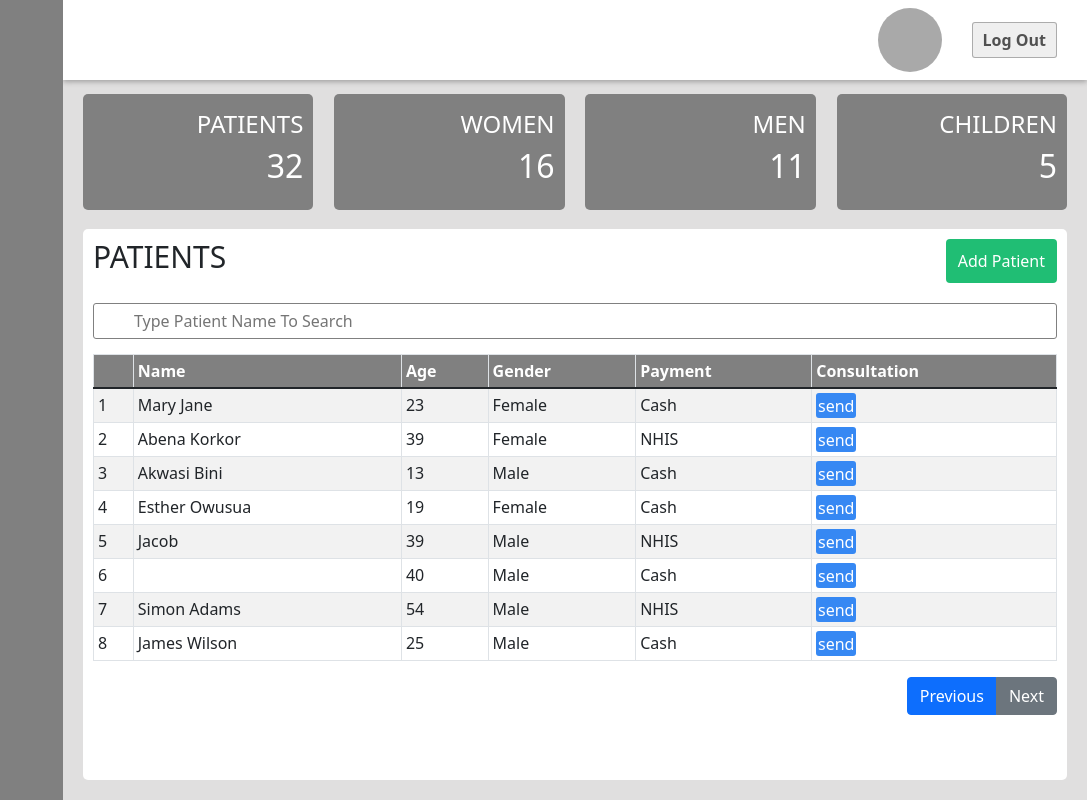
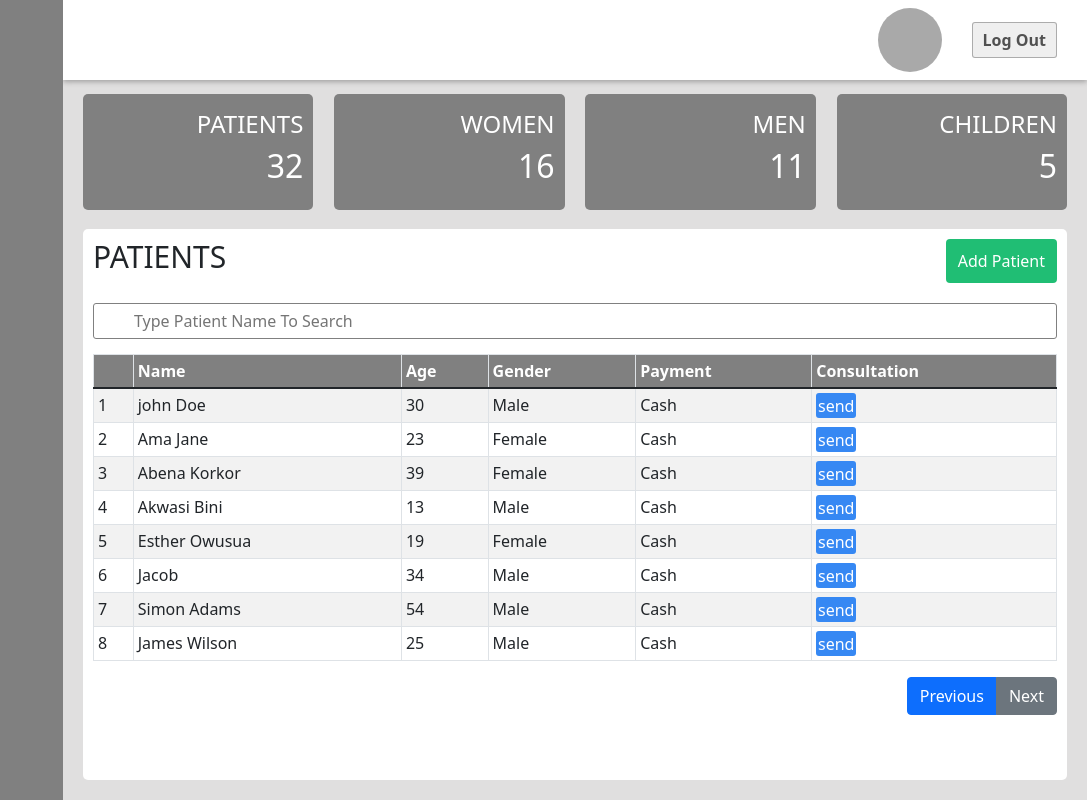
Before and after one commit to yoshiodei/e-clinic, a React (Create React App) app: page / in a window 1280 px wide. Shown: the whole page, without its empty margins (193-1280 px from the left). Built offline with nearby package versions, Linux system fonts and the light colour scheme.

Commit message:
render drilled prop values

```diff
--- a/src/pages/Patients/Patients.js
+++ b/src/pages/Patients/Patients.js
@@ -2,8 +2,7 @@ import React from "react";
 import "./Patients.css";
 import { Button, ButtonGroup, Table } from "react-bootstrap";
 
-const Patients = ({ name, age, gender, paymentMethod }) => {
-  console.log(age);
+const Patients = ({ patients }) => {
   return (
     <div className="patients">
       <div className="patients_header">
@@ -28,86 +27,18 @@ const Patients = ({ name, age, gender, paymentMethod }) => {
             </tr>
           </thead>
           <tbody>
+            {patients.map((patient, index) => (
               <tr>
-              <td>1</td>
-              <td>Mary Jane</td>
-              <td>23</td>
-              <td>Female</td>
+                <td>{index + 1}</td>
+                <td>{patient.name}</td>
+                <td>{patient.age}</td>
+                <td>{patient.gender}</td>
                 <td>Cash</td>
                 <td>
                   <button className="tablebtns">send</button>
                 </td>
               </tr>
-            <tr>
-              <td>2</td>
-              <td>Abena Korkor</td>
-              <td>39</td>
-              <td>Female</td>
-              <td>NHIS</td>
-              <td>
-                <button className="tablebtns">send</button>
-              </td>
-            </tr>
-            <tr>
-              <td>3</td>
-              <td>Akwasi Bini</td>
-              <td>13</td>
-              <td>Male</td>
-              <td>Cash</td>
-              <td>
-                <button className="tablebtns">send</button>
-              </td>
-            </tr>
-            <tr>
-              <td>4</td>
-              <td>Esther Owusua</td>
-              <td>19</td>
-              <td>Female</td>
-              <td>Cash</td>
-              <td>
-                <button className="tablebtns">send</button>
-              </td>
-            </tr>
-            <tr>
-              <td>5</td>
-              <td>Jacob</td>
-              <td>39</td>
-              <td>Male</td>
-              <td>NHIS</td>
-              <td>
-                <button className="tablebtns">send</button>
-              </td>
-            </tr>
-            <tr>
-              <td>6</td>
-              <td>{name}</td>
-              <td>40</td>
-              <td>Male</td>
-              <td>Cash</td>
-              <td>
-                <button className="tablebtns">send</button>
-              </td>
-            </tr>
-            <tr>
-              <td>7</td>
-              <td>Simon Adams</td>
-              <td>54</td>
-              <td>Male</td>
-              <td>NHIS</td>
-              <td>
-                <button className="tablebtns">send</button>
-              </td>
-            </tr>
-            <tr>
-              <td>8</td>
-              <td>James Wilson</td>
-              <td>25</td>
-              <td>Male</td>
-              <td>Cash</td>
-              <td>
-                <button className="tablebtns">send</button>
-              </td>
-            </tr>
+            ))}
           </tbody>
         </Table>
       </div>
```
Lines whose indentation alone changed are shown as unchanged.
